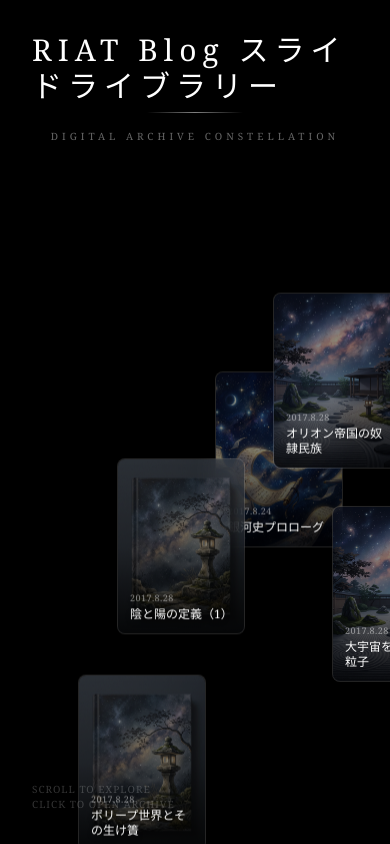
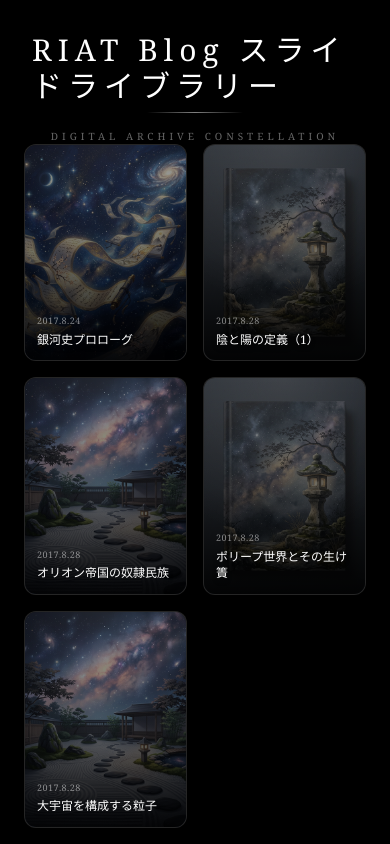
Before and after one commit to katsunoritoriumi-stack/RIAT-blog-slide-library, a Next.js app: page / in a window 390 px wide. Built offline with nearby package versions, Linux system fonts and the light colour scheme.

Commit message:
fix: mobile layout - grid view for small screens

```diff
--- a/src/app/page.tsx
+++ b/src/app/page.tsx
@@ -1,5 +1,6 @@
 import StarBackground from "@/components/StarBackground";
 import ArchiveCard from "@/components/ArchiveCard";
+import ArchiveGrid from "@/components/ArchiveGrid";
 import archiveData from "@/data/archive.json";
 
 export default function Home() {
@@ -19,8 +20,13 @@ export default function Home() {
         </p>
       </header>
 
-      {/* Constellation Layer */}
-      <div className="absolute inset-0 w-full h-full">
+      {/* Mobile: Grid Layout */}
+      <div className="md:hidden absolute inset-0 w-full overflow-y-auto pt-36 pb-16 px-6">
+        <ArchiveGrid items={archiveData} />
+      </div>
+
+      {/* Desktop: Constellation Layout */}
+      <div className="hidden md:block absolute inset-0 w-full h-full">
         {archiveData.map((item, index) => (
           <ArchiveCard
             key={item.id}
@@ -36,7 +42,7 @@ export default function Home() {
       </div>
 
       {/* Footer / Instructions */}
-      <footer className="absolute bottom-8 left-8 z-10">
+      <footer className="absolute bottom-8 left-8 z-10 hidden md:block">
         <div className="text-white/20 text-[10px] tracking-widest font-light">
           SCROLL TO EXPLORE<br />
           CLICK TO OPEN ARCHIVE
--- /dev/null
+++ b/src/components/ArchiveGrid.tsx
@@ -0,0 +1,72 @@
+"use client";
+
+import React from "react";
+import { motion } from "framer-motion";
+import Image from "next/image";
+import Link from "next/link";
+
+interface ArchiveItem {
+    id: string;
+    title: string;
+    url: string;
+    thumbnail: string;
+    x: number;
+    y: number;
+}
+
+interface ArchiveGridProps {
+    items: ArchiveItem[];
+}
+
+const ArchiveGrid: React.FC<ArchiveGridProps> = ({ items }) => {
+    return (
+        <div className="grid grid-cols-2 gap-4">
+            {items.map((item, index) => {
+                const match = item.title.match(/^(\d{4}[\.\d]*\d+)\s+(.+)$/);
+                const date = match ? match[1] : null;
+                const name = match ? match[2] : item.title;
+
+                return (
+                    <motion.div
+                        key={item.id}
+                        initial={{ opacity: 0, y: 20 }}
+                        animate={{ opacity: 1, y: 0 }}
+                        transition={{ duration: 0.5, delay: index * 0.1 }}
+                    >
+                        <Link
+                            href={`/viewer/${item.id}`}
+                            className="block relative w-full aspect-[3/4] overflow-hidden rounded-xl shadow-2xl border border-white/10 bg-white/5 transition-all duration-300 hover:border-white/40 hover:shadow-[0_0_20px_rgba(255,255,255,0.15)]"
+                        >
+                            {/* Thumbnail */}
+                            <div className="absolute inset-0 z-0">
+                                <Image
+                                    src={item.thumbnail}
+                                    alt={name}
+                                    fill
+                                    className="object-cover opacity-60"
+                                />
+                            </div>
+
+                            {/* Gradient overlay + text */}
+                            <div className="absolute inset-0 bg-gradient-to-t from-black/90 via-black/30 to-transparent p-3 flex flex-col justify-end">
+                                {date && (
+                                    <p className="text-white/50 text-[9px] font-light tracking-wider mb-1">
+                                        {date}
+                                    </p>
+                                )}
+                                <h3 className="text-white text-xs font-medium leading-snug drop-shadow-md">
+                                    {name}
+                                </h3>
+                            </div>
+
+                            {/* Light effect */}
+                            <div className="absolute inset-0 bg-[radial-gradient(circle_at_50%_0%,rgba(255,255,255,0.1),transparent_70%)]" />
+                        </Link>
+                    </motion.div>
+                );
+            })}
+        </div>
+    );
+};
+
+export default ArchiveGrid;
```
